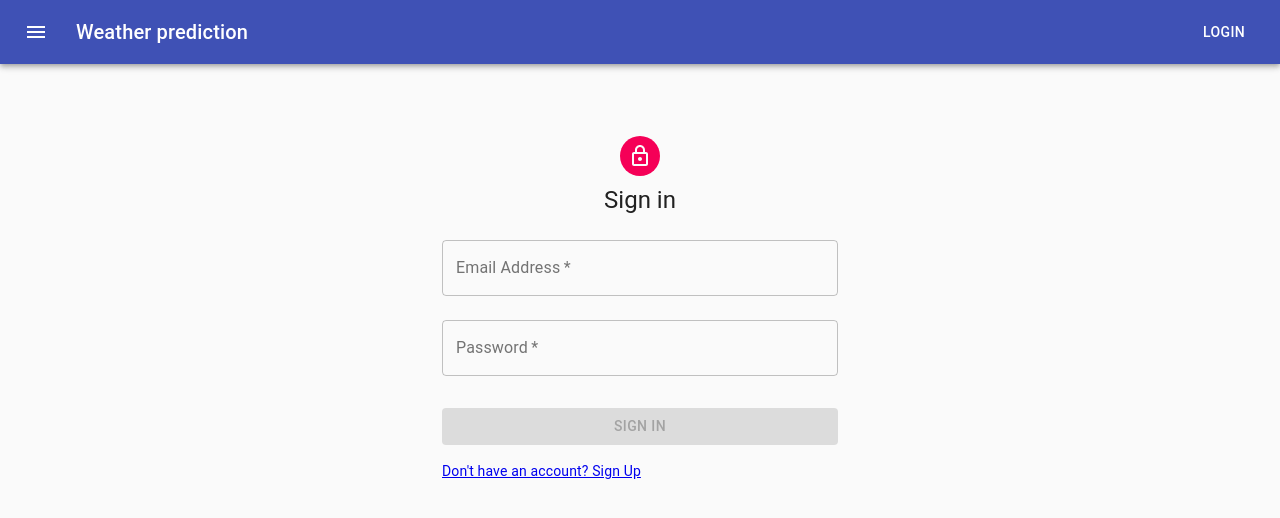
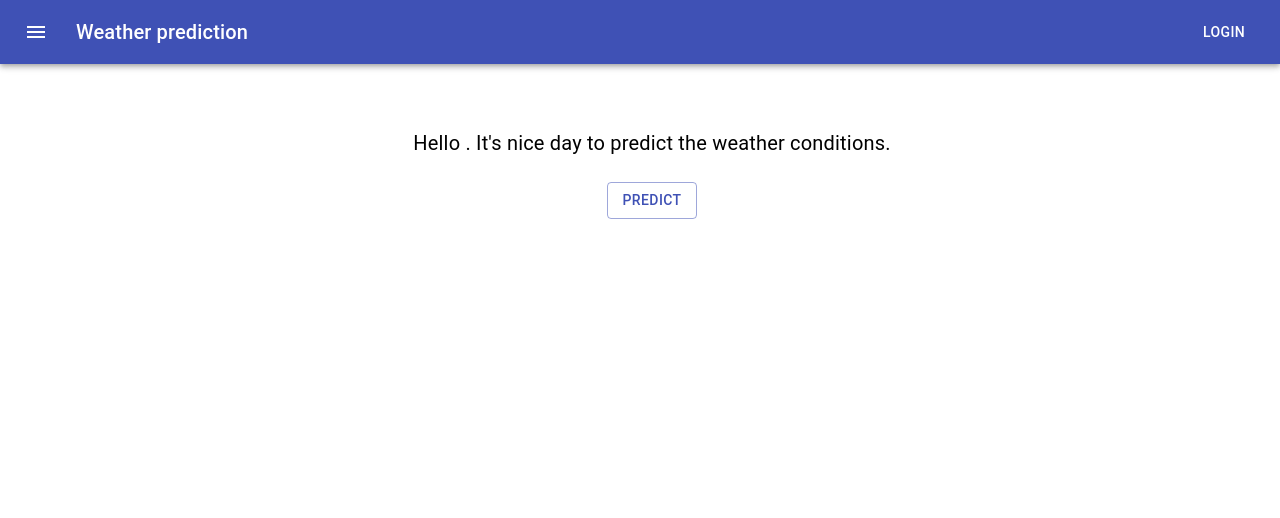
Before and after one commit to szachmati/weather-prediction, a React (Create React App) app: page / in a window 1280 px wide. Before the commit this address led to /signin. Shown: the top 518 px of the page. Built offline with nearby package versions, Linux system fonts and the light colour scheme.

Commit message:
dashboard

```diff
--- a/src/app/components/Dashboard.tsx
+++ b/src/app/components/Dashboard.tsx
@@ -1,29 +1,41 @@
-import React, { useContext, useEffect } from "react";
+import React, {useContext, useState} from "react";
 import { selectUser } from "../store/app.store.selector";
 import { useSelector } from "react-redux";
-import { makeStyles, Typography } from "@material-ui/core";
+import {Button, makeStyles, Typography} from "@material-ui/core";
 import {
-  ApiInterceptorContext,
-  HttpHeaders,
+  ApiInterceptorContext
 } from "../context/ApiInterceptorContext";
+import { UserContext } from "../context/UserContext";
+import { useHistory } from 'react-router-dom';
 
 const useStyles = makeStyles((theme) => ({
   container: {
     display: "flex",
     alignItems: "center",
     justifyContent: "center",
-    marginTop: theme.spacing(3),
+    flexDirection: "column",
+    marginTop: theme.spacing(8),
     marginLeft: theme.spacing(3),
   },
   text: {
     fontSize: 20,
+    marginBottom: theme.spacing(3)
   },
 }));
+
 
 export const Dashboard = () => {
   const user = useSelector(selectUser);
   const { axiosInstance } = useContext(ApiInterceptorContext);
+  const { isUserLogged, hasRole } = useContext(UserContext);
+  const [showLoginInfo, setShowLoginInfo] = useState(false);
   const classes = useStyles();
+
+  const handlePrediction = () => {
+    if (!isUserLogged()) {
+
+    }
+  }
 
   return (
     <div className={classes.container}>
@@ -31,6 +43,7 @@ export const Dashboard = () => {
         Hello {user?.name} {user?.surname}. It's nice day to predict the weather
         conditions.
       </Typography>
+      <Button variant="outlined" color="primary" onClick={handlePrediction}>Predict</Button>
     </div>
   );
 };
--- a/src/app/routing/Routes.tsx
+++ b/src/app/routing/Routes.tsx
@@ -26,9 +26,9 @@ const routes: RouteModel[] = [
     protected: false,
   },
   {
-    path: "/prediction",
+    path: "/dashboard",
     component: Dashboard,
-    protected: true,
+    protected: false,
     routePrivilege: UserRole.USER,
   },
 ];
@@ -36,6 +36,11 @@ const routes: RouteModel[] = [
 function Content() {
   return (
     <Switch>
+      <PublicRoute
+          exact
+          path="/"
+          component={Dashboard}
+      />
       {routes.map((route, index) => {
         return !route.protected ? (
           <PublicRoute
@@ -47,7 +52,6 @@ function Content() {
         ) : (
           <PrivateRoute
             key={index}
-            exact
             routePrivilege={route.routePrivilege}
             component={route.component}
           />
```
